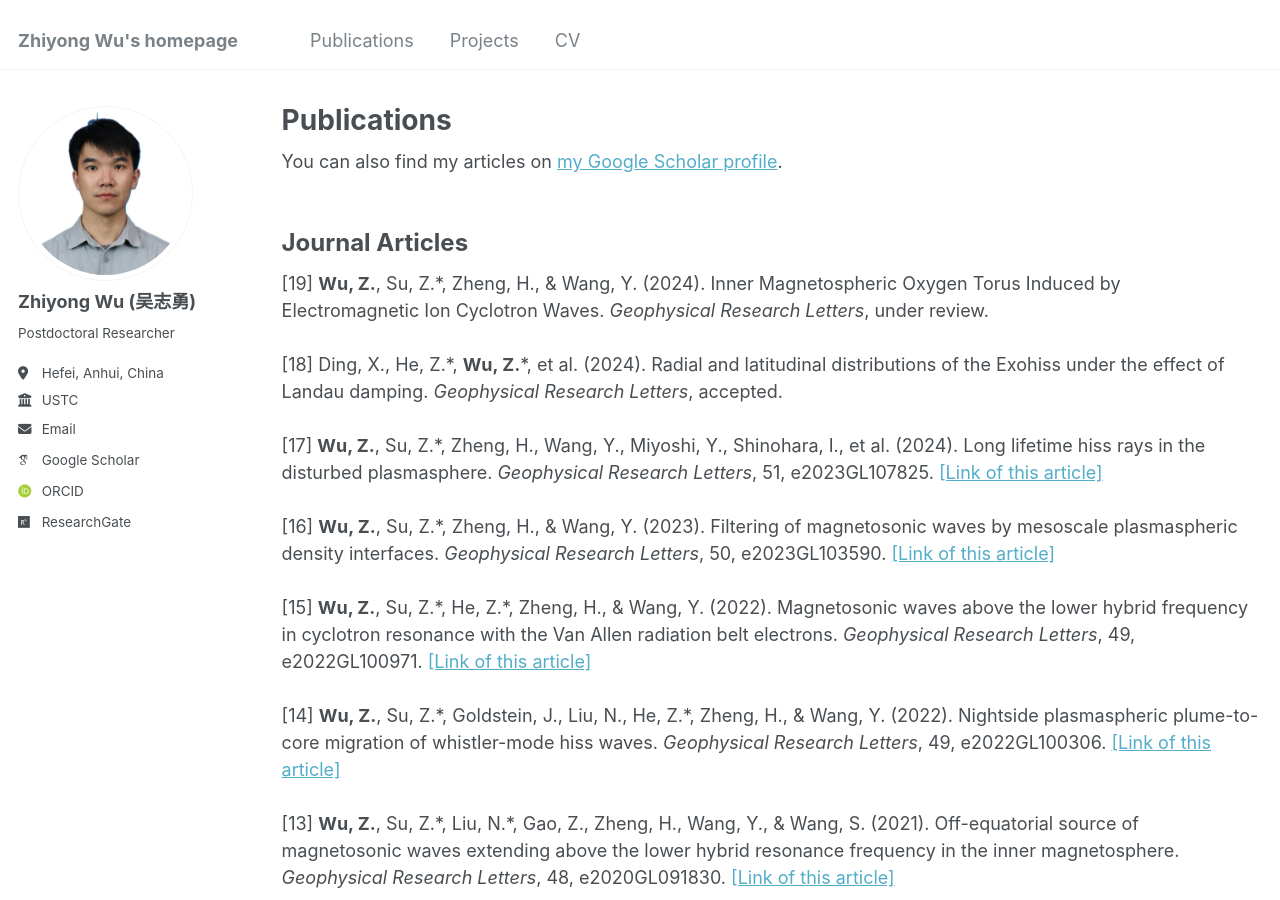
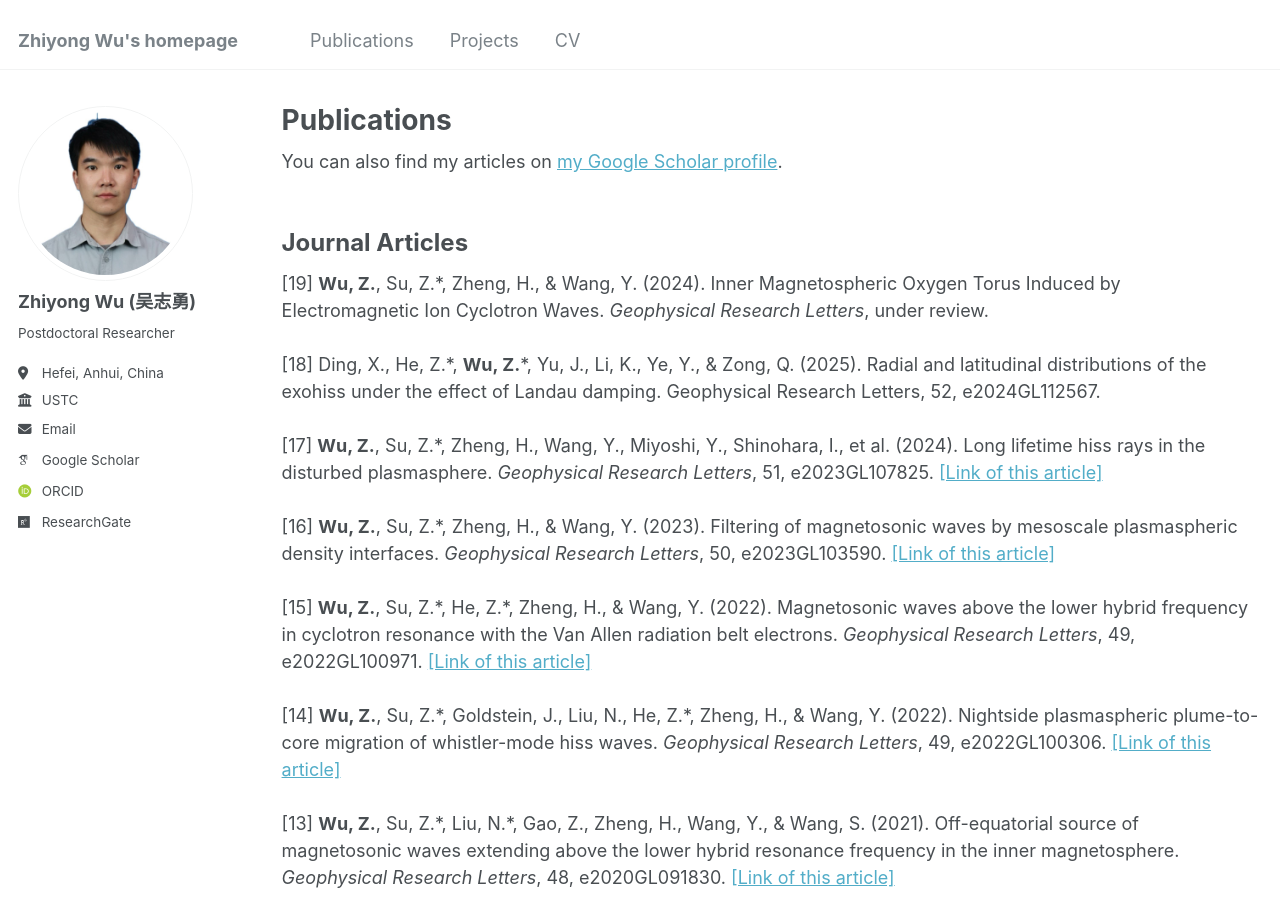
Before and after one commit to Z-Y-Wu/ZW-, a Jekyll site: the page built from _pages/publications.html, in a window 1280 px wide and 900 px high. Built offline with Jekyll 4.4.1, drawn with Linux system fonts in a browser that asks for light colours; some web fonts are replaced.

Commit message:
Update publications.html

```diff
--- a/_pages/publications.html
+++ b/_pages/publications.html
@@ -10,7 +10,7 @@ author_profile: true
 {% endif %}<br><br>
 <h1 style="font-size: 24px; font-weight: bold;">Journal Articles</h1>
 [19] <strong>Wu, Z.</strong>, Su, Z.*, Zheng, H., & Wang, Y. (2024). Inner Magnetospheric Oxygen Torus Induced by Electromagnetic Ion Cyclotron Waves. <i>Geophysical Research Letters</i>, under review.<br><br>
-[18] Ding, X., He, Z.*, <strong>Wu, Z.</strong>*, et al. (2024). Radial and latitudinal distributions of the Exohiss under the effect of Landau damping. <i>Geophysical Research Letters</i>, accepted.<br><br>
+[18] Ding, X., He, Z.*, <strong>Wu, Z.</strong>*, Yu, J., Li, K., Ye, Y., & Zong, Q. (2025). Radial and latitudinal distributions of the exohiss under the effect of Landau damping. Geophysical Research Letters, 52, e2024GL112567.<br><br>
 [17] <strong>Wu, Z.</strong>, Su, Z.*, Zheng, H., Wang, Y., Miyoshi, Y., Shinohara, I., et al. (2024). Long lifetime hiss rays in the disturbed plasmasphere. <i>Geophysical Research Letters</i>, 51, e2023GL107825. <a href="https://doi.org/10.1029/2023GL107825">[Link of this article]</a><br><br>
 [16] <strong>Wu, Z.</strong>, Su, Z.*, Zheng, H., & Wang, Y. (2023). Filtering of magnetosonic waves by mesoscale plasmaspheric density interfaces. <i>Geophysical Research Letters</i>, 50, e2023GL103590. <a href="https://doi.org/10.1029/2023GL103590">[Link of this article]</a><br><br>
 [15] <strong>Wu, Z.</strong>, Su, Z.*, He, Z.*, Zheng, H., & Wang, Y. (2022). Magnetosonic waves above the lower hybrid frequency in cyclotron resonance with the Van Allen radiation belt electrons. <i>Geophysical Research Letters</i>, 49, e2022GL100971. <a href="https://doi.org/10.1029/2022GL100971">[Link of this article]</a><br><br>
```
